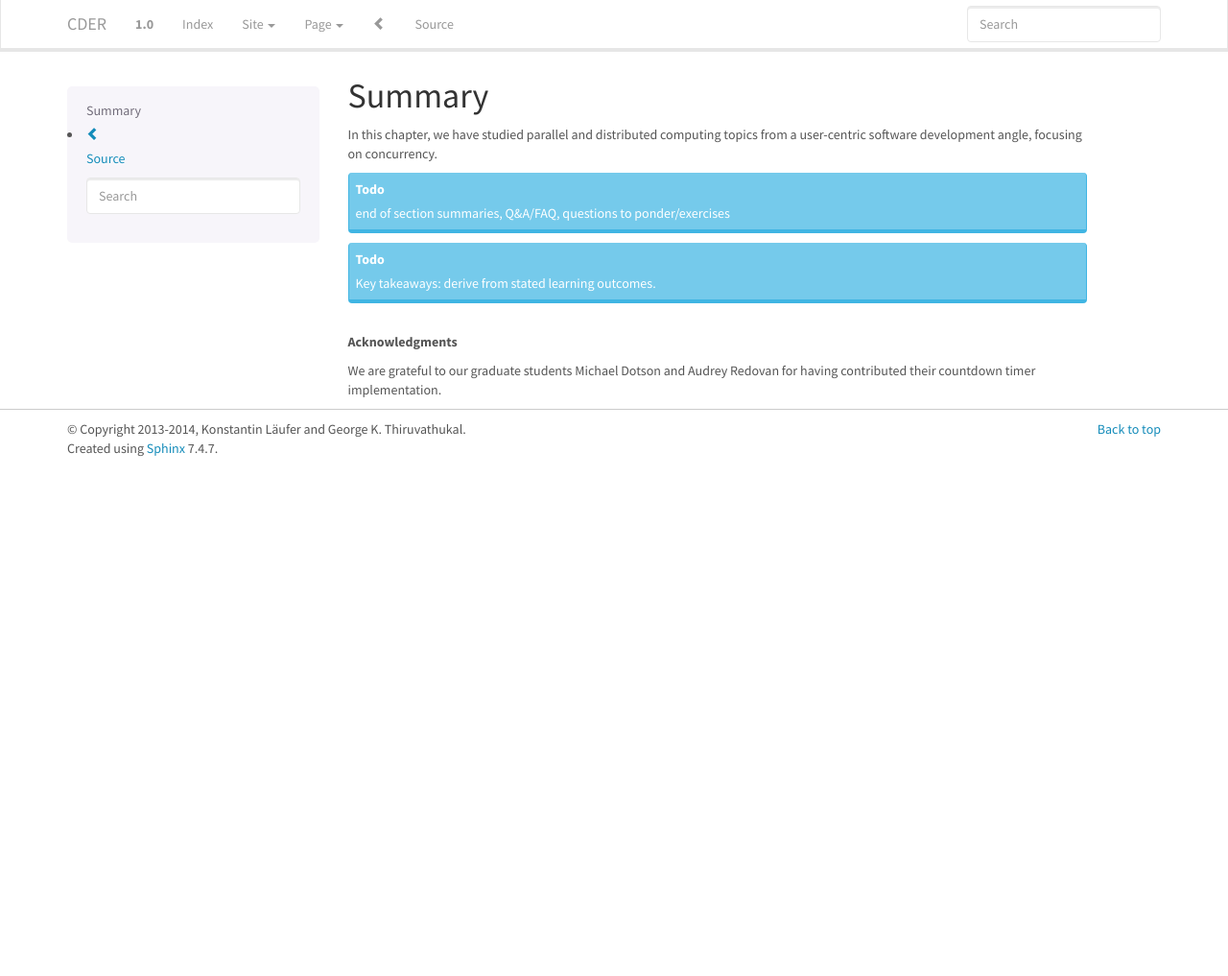
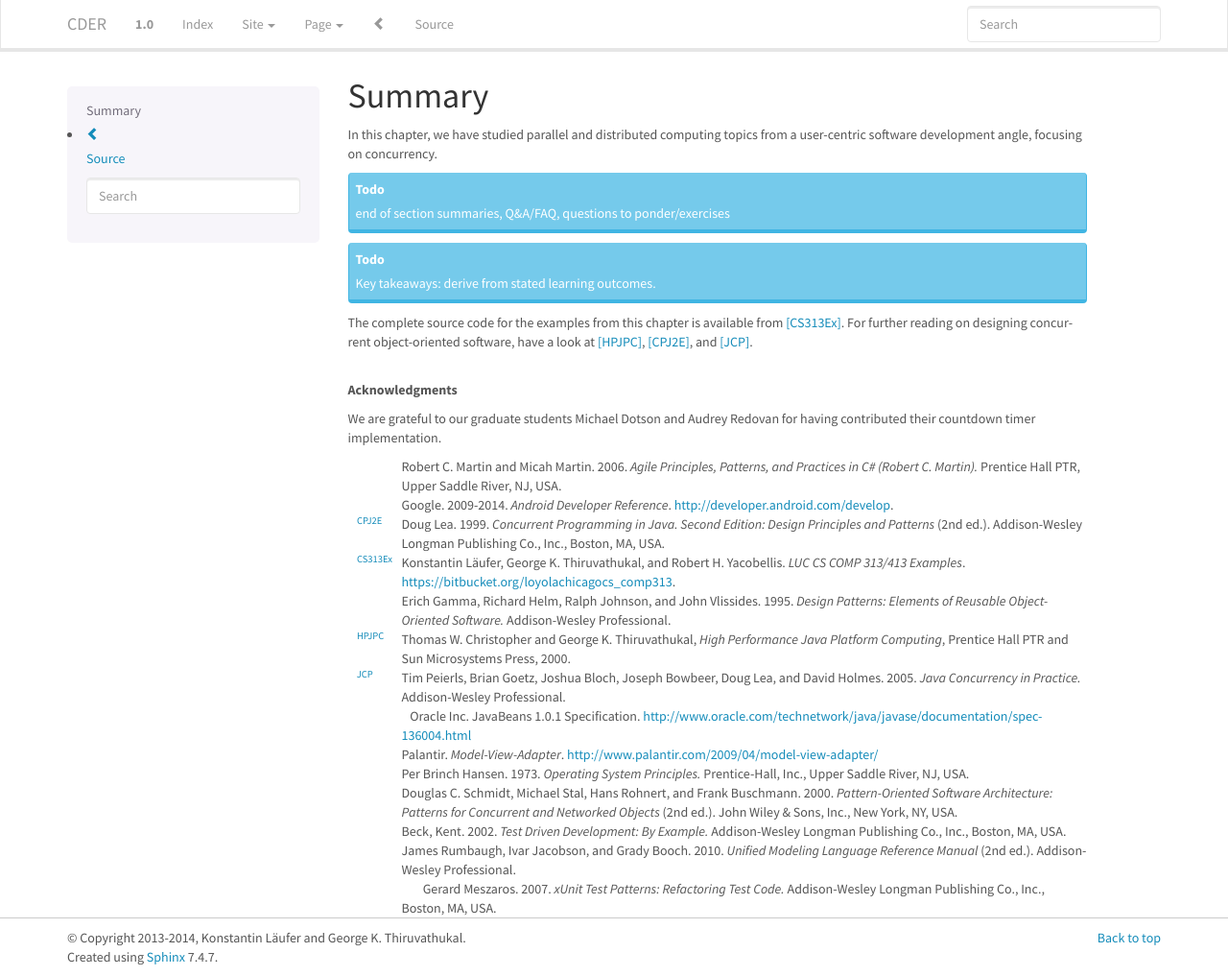
Before and after one commit to LoyolaChicagoBooks/cder, a Sphinx documentation site: the page built from source/summary.rst, in a window 1280 px wide and 1017 px high. Shown: the whole window at 96% size. Built offline with Sphinx 7.4.7, drawn with Linux system fonts in a browser that asks for light colours.

Commit message:
added bibliographic references

```diff
--- a/source/activities.rst
+++ b/source/activities.rst
@@ -139,7 +139,7 @@ concurrency in our system.
 	  on a single-threaded design for similar reasons as
 	  Android. There are also single-threaded server designs. The
 	  software design pattern underlying these designs is known as
-	  *Reactor* [REF: Schmidt].
+	  *Reactor* [POSA2].
 
 
 There are two main approaches to keeping the UI from freezing while a
--- a/source/summary.rst
+++ b/source/summary.rst
@@ -11,7 +11,45 @@ concurrency.
 
 .. todo:: Key takeaways: derive from stated learning outcomes.
 
+The complete source code for the examples from this chapter is
+available from [CS313Ex]_. For further reading on designing concurrent
+object-oriented software, have a look at [HPJPC]_, [CPJ2E]_, and
+[JCP]_.
+
 .. rubric:: Acknowledgments
 
 We are grateful to our graduate students Michael Dotson and Audrey
 Redovan for having contributed their countdown timer implementation.
+
+
+.. This section contains all bibliographic references in a central
+   place. (They could also be decentralized but it seems easier to
+   avoid duplication in this way.)
+
+.. [APPP] Robert C. Martin and Micah Martin. 2006. *Agile Principles, Patterns, and Practices in C# (Robert C. Martin).* Prentice Hall PTR, Upper Saddle River, NJ, USA.
+
+.. [Android] Google. 2009-2014. *Android Developer Reference*. http://developer.android.com/develop.
+
+.. [CPJ2E] Doug Lea. 1999. *Concurrent Programming in Java. Second Edition: Design Principles and Patterns* (2nd ed.). Addison-Wesley Longman Publishing Co., Inc., Boston, MA, USA.
+
+.. [CS313Ex] Konstantin Läufer, George K. Thiruvathukal, and Robert H. Yacobellis. *LUC CS COMP 313/413 Examples*. https://bitbucket.org/loyolachicagocs_comp313.
+
+.. [GOF] Erich Gamma, Richard Helm, Ralph Johnson, and John Vlissides. 1995. *Design Patterns: Elements of Reusable Object-Oriented Software.* Addison-Wesley Professional.
+
+.. [HPJPC] Thomas W. Christopher and George K. Thiruvathukal, *High Performance Java Platform Computing*, Prentice Hall PTR and Sun Microsystems Press, 2000.
+
+.. [JCP] Tim Peierls, Brian Goetz, Joshua Bloch, Joseph Bowbeer, Doug Lea, and David Holmes. 2005. *Java Concurrency in Practice.* Addison-Wesley Professional.
+
+.. [JavaBeans] Oracle Inc. JavaBeans 1.0.1 Specification. http://www.oracle.com/technetwork/java/javase/documentation/spec-136004.html
+
+.. [MVA] Palantir. *Model-View-Adapter*. http://www.palantir.com/2009/04/model-view-adapter/
+
+.. [OS] Per Brinch Hansen. 1973. *Operating System Principles.* Prentice-Hall, Inc., Upper Saddle River, NJ, USA.
+
+.. [POSA2] Douglas C. Schmidt, Michael Stal, Hans Rohnert, and Frank Buschmann. 2000. *Pattern-Oriented Software Architecture: Patterns for Concurrent and Networked Objects* (2nd ed.). John Wiley & Sons, Inc., New York, NY, USA.
+
+.. [TDD] Beck, Kent. 2002. *Test Driven Development: By Example.* Addison-Wesley Longman Publishing Co., Inc., Boston, MA, USA.
+
+.. [UML] James Rumbaugh, Ivar Jacobson, and Grady Booch. 2010. *Unified Modeling Language Reference Manual* (2nd ed.). Addison-Wesley Professional.
+
+.. [XUnitPatterns] Gerard Meszaros. 2007. *xUnit Test Patterns: Refactoring Test Code.* Addison-Wesley Longman Publishing Co., Inc., Boston, MA, USA.
--- a/source/timers.rst
+++ b/source/timers.rst
@@ -259,7 +259,7 @@ In addition, as our application grows in complexity, so does our test
 code, so it makes sense to use good software engineering practice in
 the development of our test code. Accordingly, software design
 patterns for test code have emerged, such as the *Testclass
-Superclass* pattern [REF] we use in section 2 [REF].
+Superclass* pattern [XUnitPatterns] we use in section 2 [REF].
 
 Unit-testing passive model components
 ^^^^^^^^^^^^^^^^^^^^^^^^^^^^^^^^^^^^^
```
Also changed, not shown: source/events.rst (+16 -24 lines).
